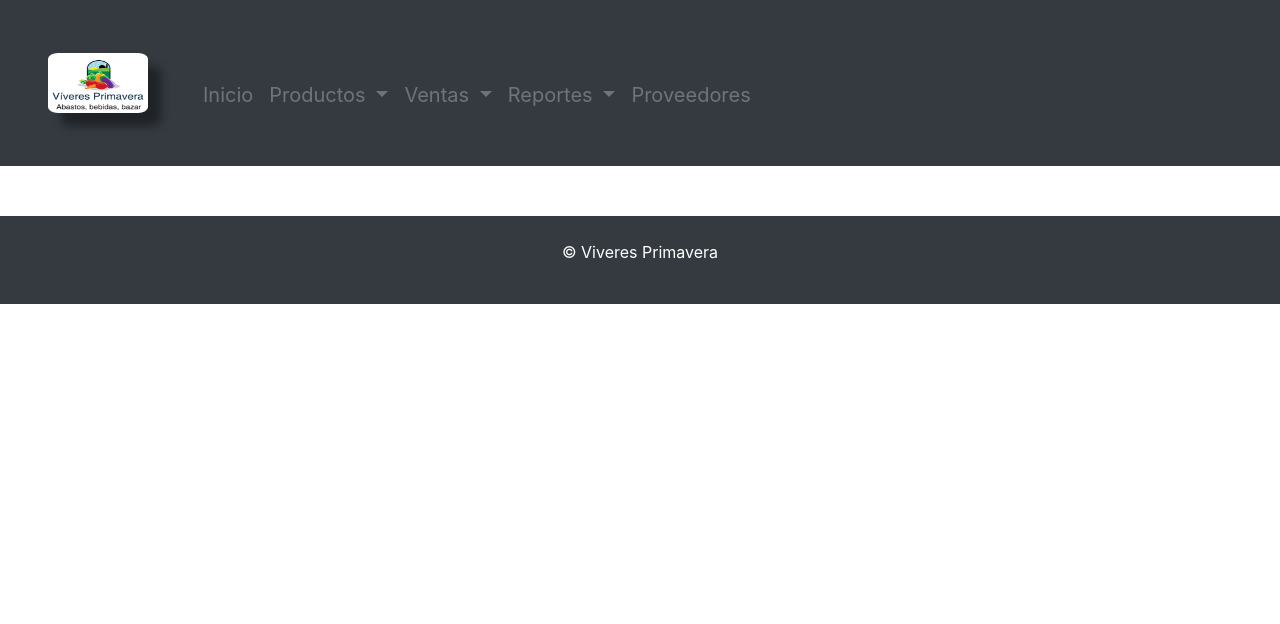
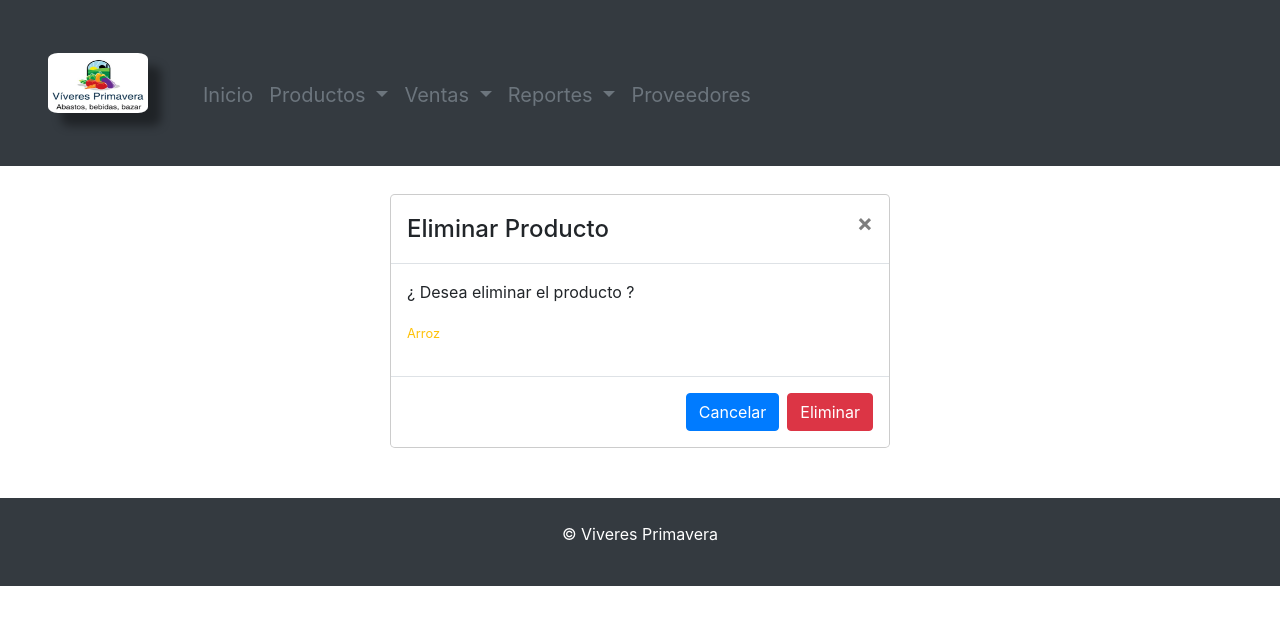
Before and after one commit to bryan-recors/inventario_frontend, an Angular app: page /eliminar-producto/1 in a window 1280 px wide. Before the commit this address led to /. Shown: the top 624 px of the page. Built offline with nearby package versions, Linux system fonts and the light colour scheme; no server answers.

Commit message:
proxy cors (#4)

```diff
--- a/angular.json
+++ b/angular.json
@@ -66,7 +66,8 @@
         "serve": {
           "builder": "@angular-devkit/build-angular:dev-server",
           "options": {
-            "browserTarget": "proyecto:build"
+            "browserTarget": "proyecto:build",
+            "proxyConfig": "proxy.conf.json"
           },
           "configurations": {
             "production": {
--- a/package.json
+++ b/package.json
@@ -21,6 +21,7 @@
     "@angular/router": "~11.0.5",
     "boostrap": "^2.0.0",
     "bootstrap": "^4.5.3",
+    "cors": "^2.8.5",
     "jquery": "^3.5.1",
     "rxjs": "~6.6.0",
     "tslib": "^2.0.0",
--- a/src/app/app-routing.module.ts
+++ b/src/app/app-routing.module.ts
@@ -23,7 +23,7 @@ const routes: Routes = [
   { path: 'registrar-producto', component: RegistrarProductoComponent },
   { path: 'listar-productos', component: ListarProductosComponent },
   { path: 'actualizar-producto/:id', component: ActualizarProductoComponent },
-  { path: 'eliminar-producto', component: EliminarProductoComponent },
+  { path: 'eliminar-producto/:id', component: EliminarProductoComponent },
 
   { path: 'registrar-ventas', component: RegistrarVentasComponent },
   { path: 'listar-ventas', component: ListarVentasComponent },
--- a/src/app/modelos/producto.interface.ts
+++ b/src/app/modelos/producto.interface.ts
@@ -1,5 +1,5 @@
 export interface productoI{
-    id: string;
+    id: number;
     nombre: string;
     descripcion: string;
     precio: number;
--- a/src/app/servicios/api/api.service.ts
+++ b/src/app/servicios/api/api.service.ts
@@ -9,7 +9,7 @@ import {ResponseI} from '../../modelos/response.interface';
   providedIn: 'root'
 })
 export class ApiService {
-  private url:string="http://127.0.0.1:8000/productos/";
+  private url:string='/productos/';
   constructor(private http:HttpClient) { }
 
   getAllproductos():Observable<ListaproductosI[]>{
@@ -23,4 +23,15 @@ export class ApiService {
     let direccion = this.url+form.id;
     return this.http.put<ResponseI>(direccion,form);
   }
+  deleteProducto(from: productoI):Observable<ResponseI>{
+    let direccion = this.url+from.id;
+    let options ={
+      headers: new HttpHeaders ({
+        'Content-Type':'application/json; charset=utf-8'
+      }),
+      body: from
+
+    }
+    return this.http.delete<ResponseI>(direccion,options);
+  }
 }
--- a/src/app/vistas/eliminar-producto/eliminar-producto.component.html
+++ b/src/app/vistas/eliminar-producto/eliminar-producto.component.html
@@ -11,7 +11,7 @@
             </div>
             <div class="modal-footer">
                 <input routerLink="/listar-productos" type="button" class="btn btn-primary" data-dismiss="modal" value="Cancelar">
-                    <input type="submit" class="btn btn-danger" value="Eliminar">
+                <button type="button" class="btn btn-danger" (click)="eliminar()" >Eliminar</button>
             </div>
         </div>
     </div>
--- a/src/app/vistas/eliminar-producto/eliminar-producto.component.ts
+++ b/src/app/vistas/eliminar-producto/eliminar-producto.component.ts
@@ -1,4 +1,9 @@
 import { Component, OnInit } from '@angular/core';
+import {Router, ActivatedRoute} from '@angular/router';
+import {productoI} from '../../modelos/producto.interface';
+import {ApiService} from '../../servicios/api/api.service';
+import {FormGroup, FormControl,Validators} from '@angular/forms';
+
 
 @Component({
   selector: 'app-eliminar-producto',
@@ -7,9 +12,32 @@ import { Component, OnInit } from '@angular/core';
 })
 export class EliminarProductoComponent implements OnInit {
 
-  constructor() { }
+  constructor(private activerouter:ActivatedRoute, private router:Router, private api:ApiService) { }
+  datosProducto:productoI;
+  eliminarForm = new FormGroup({
+    id:new FormControl(''),
+    nombre:new FormControl(''),
+    descripcion:new FormControl(''),
+    precio:new FormControl(''),
+    stock:new FormControl(''),
+    proveedor:new FormControl(''),
 
+  });
   ngOnInit(): void {
+    let productoid=this.activerouter.snapshot.paramMap.get('id');
+    console.log("este es id de producto");
+    console.log(productoid);
+
+    this.api.getSingleProductos(productoid).subscribe(data =>{
+      console.log(data);
+      this.datosProducto=data;
+    });
   }
-
+  eliminar(){
+    let datos:productoI = this.eliminarForm.value;
+    this.api.deleteProducto(datos).subscribe(data =>{
+      console.log(data);
+    });
+    this.router.navigate(['listar-productos']);
+  }
 }
--- a/src/app/vistas/listar-productos/listar-productos.component.html
+++ b/src/app/vistas/listar-productos/listar-productos.component.html
@@ -94,7 +94,7 @@
                               <td>{{producto.proveedor.nombre}}</td>
                               <td>
                                   <a class="edit" data-toggle="modal" routerLink="actualizar-producto/:id"><i class="material-icons" data-toggle="tooltip" title="Actualizar" (click)=editarproducto(producto.id)>&#xE254;</i></a>
-                                  <a class="delete" data-toggle="modal" routerLink="/eliminar-producto"><i class="material-icons" data-toggle="tooltip" title="Eliminar">&#xE872;</i></a>
+                                  <a class="delete" data-toggle="modal" routerLink="eliminar-producto/:id"><i class="material-icons" data-toggle="tooltip" title="Eliminar" (click)=eliminarproducto(producto.id)>&#xE872;</i></a>
                               </td>
                           </tr>
 
--- a/src/app/vistas/listar-productos/listar-productos.component.ts
+++ b/src/app/vistas/listar-productos/listar-productos.component.ts
@@ -21,4 +21,9 @@ export class ListarProductosComponent implements OnInit {
     this.router.navigate(['actualizar-producto',id])
   }
 
+  eliminarproducto(id){
+    console.log(id)
+    this.router.navigate(['eliminar-producto',id])
+  }
+
 }
```
Also changed, not shown: proxy.conf.json (added, +8 -0 lines), 1 other file (tests, documents, lock files or other folders). Lines whose indentation alone changed are shown as unchanged.
